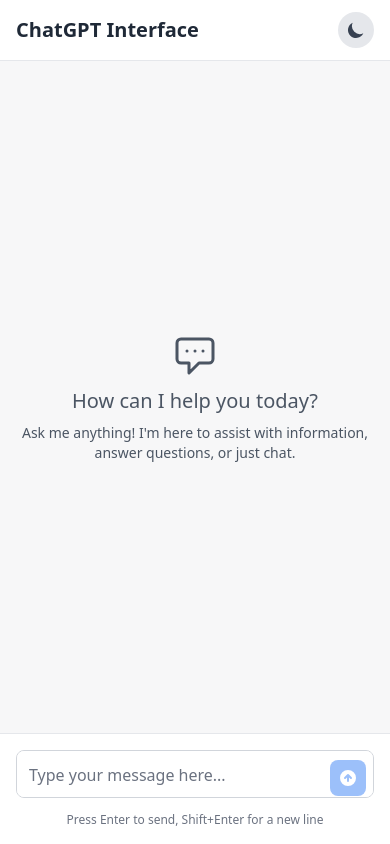
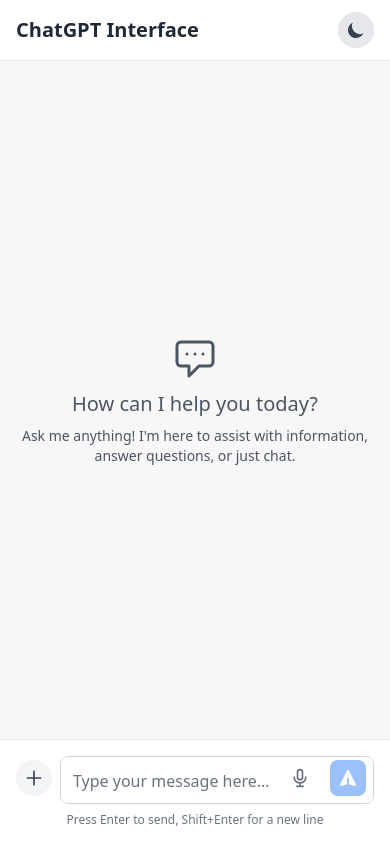
Before and after one commit to NurjahanJ/Icon-Interim-messaging, a React (Create React App) app: page / in a window 390 px wide. Built offline with nearby package versions, Linux system fonts and the light colour scheme.

Commit message:
added microphone and upload image and file sign in the chatbox

```diff
--- a/src/components/ChatInput.js
+++ b/src/components/ChatInput.js
@@ -4,7 +4,10 @@
 
 const ChatInput = ({ onSendMessage, disabled }) => {
   const [message, setMessage] = useState('');
+  const [isListening, setIsListening] = useState(false);
+  const [isFileMenuOpen, setIsFileMenuOpen] = useState(false);
   const textareaRef = useRef(null);
+  const fileInputRef = useRef(null);
   const { darkMode } = useTheme();
   const { hasReachedLimit } = usePromptCount();
 
@@ -25,6 +28,83 @@
     }
   };
 
+  // Speech recognition functionality
+  const toggleSpeechRecognition = () => {
+    if (!isListening) {
+      startListening();
+    } else {
+      stopListening();
+    }
+  };
+
+  const startListening = () => {
+    if ('SpeechRecognition' in window || 'webkitSpeechRecognition' in window) {
+      const SpeechRecognition = window.SpeechRecognition || window.webkitSpeechRecognition;
+      const recognition = new SpeechRecognition();
+
+      recognition.continuous = true;
+      recognition.interimResults = true;
+      recognition.lang = 'en-US';
+
+      recognition.onstart = () => {
+        setIsListening(true);
+      };
+
+      recognition.onresult = (event) => {
+        const transcript = Array.from(event.results)
+          .map(result => result[0])
+          .map(result => result.transcript)
+          .join('');
+
+        setMessage(transcript);
+      };
+
+      recognition.onerror = (event) => {
+        console.error('Speech recognition error', event.error);
+        setIsListening(false);
+      };
+
+      recognition.onend = () => {
+        setIsListening(false);
+      };
+
+      recognition.start();
+      window.recognition = recognition;
+    } else {
+      alert('Speech recognition is not supported in your browser.');
+    }
+  };
+
+  const stopListening = () => {
+    if (window.recognition) {
+      window.recognition.stop();
+      setIsListening(false);
+    }
+  };
+
+  // File upload functionality
+  const handleFileButtonClick = () => {
+    setIsFileMenuOpen(!isFileMenuOpen);
+  };
+
+  const handleFileUpload = (type) => {
+    if (fileInputRef.current) {
+      fileInputRef.current.accept = type === 'image' ? 'image/*' : '*/*';
+      fileInputRef.current.click();
+    }
+    setIsFileMenuOpen(false);
+  };
+
+  const handleFileInputChange = (e) => {
+    const file = e.target.files[0];
+    if (file) {
+      // Here you would typically upload the file to your server
+      // For now, we'll just add a placeholder message
+      const fileType = file.type.startsWith('image/') ? 'image' : 'file';
+      setMessage(`[Uploaded ${fileType}: ${file.name}]`);
+    }
+  };
+
   const handleKeyDown = (e) => {
     if (e.key === 'Enter' && !e.shiftKey) {
       e.preventDefault();
@@ -35,7 +115,50 @@
   return (
     <div className={`p-4 border-t ${darkMode ? 'bg-gray-800 border-gray-700' : 'bg-white border-gray-200'}`}>
       <form onSubmit={handleSubmit} className="max-w-4xl mx-auto">
-        <div className="relative">
+        <div className="relative flex items-end">
+          {/* Plus button for file uploads */}
+          <div className="relative mr-2 mb-2">
+            <button
+              type="button"
+              onClick={handleFileButtonClick}
+              className={`p-2 rounded-full ${darkMode ? 'bg-gray-700 text-gray-200 hover:bg-gray-600' : 'bg-gray-100 text-gray-700 hover:bg-gray-200'}`}
+            >
+              <svg xmlns="http://www.w3.org/2000/svg" className="h-5 w-5" fill="none" viewBox="0 0 24 24" stroke="currentColor">
+                <path strokeLinecap="round" strokeLinejoin="round" strokeWidth={2} d="M12 4v16m8-8H4" />
+              </svg>
+            </button>
+
+            {/* File upload menu */}
+            {isFileMenuOpen && (
+              <div className={`absolute bottom-full left-0 mb-2 rounded-md shadow-lg ${darkMode ? 'bg-gray-700' : 'bg-white'} border ${darkMode ? 'border-gray-600' : 'border-gray-200'}`}>
+                <div className="py-1">
+                  <button
+                    type="button"
+                    onClick={() => handleFileUpload('image')}
+                    className={`block px-4 py-2 text-sm w-full text-left ${darkMode ? 'text-gray-200 hover:bg-gray-600' : 'text-gray-700 hover:bg-gray-100'}`}
+                  >
+                    Upload Image
+                  </button>
+                  <button
+                    type="button"
+                    onClick={() => handleFileUpload('file')}
+                    className={`block px-4 py-2 text-sm w-full text-left ${darkMode ? 'text-gray-200 hover:bg-gray-600' : 'text-gray-700 hover:bg-gray-100'}`}
+                  >
+                    Upload Document
+                  </button>
+                </div>
+              </div>
+            )}
+
+            {/* Hidden file input */}
+            <input
+              type="file"
+              ref={fileInputRef}
+              onChange={handleFileInputChange}
+              className="hidden"
+            />
+          </div>
+
           <textarea
             ref={textareaRef}
             value={message}
@@ -47,13 +170,35 @@
                 : "Type your message here..."
             }
             disabled={disabled || hasReachedLimit}
-            className={`w-full p-3 pr-12 rounded-lg resize-none max-h-[200px] ${
+            className={`w-full p-3 pr-24 rounded-lg resize-none max-h-[200px] ${
               darkMode
                 ? 'bg-gray-700 text-white placeholder-gray-400 border-gray-600'
                 : 'bg-white text-gray-900 placeholder-gray-500 border-gray-300'
             } border focus:ring-2 focus:ring-blue-500 focus:border-transparent`}
             rows="1"
           />
+
+          {/* Microphone button */}
+          <button
+            type="button"
+            onClick={toggleSpeechRecognition}
+            disabled={disabled || hasReachedLimit}
+            className={`absolute right-14 bottom-2 p-2 rounded-lg ${
+              disabled || hasReachedLimit
+                ? 'opacity-50 cursor-not-allowed'
+                : 'hover:bg-opacity-80'
+            } ${
+              isListening
+                ? (darkMode ? 'bg-red-600 text-white' : 'bg-red-500 text-white')
+                : (darkMode ? 'text-gray-300 hover:text-white' : 'text-gray-500 hover:text-gray-700')
+            }`}
+          >
+            <svg xmlns="http://www.w3.org/2000/svg" className="h-5 w-5" fill="none" viewBox="0 0 24 24" stroke="currentColor">
+              <path strokeLinecap="round" strokeLinejoin="round" strokeWidth={2} d="M19 11a7 7 0 01-7 7m0 0a7 7 0 01-7-7m7 7v4m0 0H8m4 0h4m-4-8a3 3 0 01-3-3V5a3 3 0 116 0v6a3 3 0 01-3 3z" />
+            </svg>
+          </button>
+
+          {/* Send button */}
           <button
             type="submit"
             disabled={!message.trim() || disabled || hasReachedLimit}
@@ -68,7 +213,7 @@
             }`}
           >
             <svg xmlns="http://www.w3.org/2000/svg" className="h-5 w-5" viewBox="0 0 20 20" fill="currentColor">
-              <path fillRule="evenodd" d="M10 18a8 8 0 100-16 8 8 0 000 16zm3.707-8.707l-3-3a1 1 0 00-1.414 0l-3 3a1 1 0 001.414 1.414L9 9.414V13a1 1 0 102 0V9.414l1.293 1.293a1 1 0 001.414-1.414z" clipRule="evenodd" />
+              <path d="M10.894 2.553a1 1 0 00-1.788 0l-7 14a1 1 0 001.169 1.409l5-1.429A1 1 0 009 15.571V11a1 1 0 112 0v4.571a1 1 0 00.725.962l5 1.428a1 1 0 001.17-1.408l-7-14z" />
             </svg>
           </button>
         </div>
```
